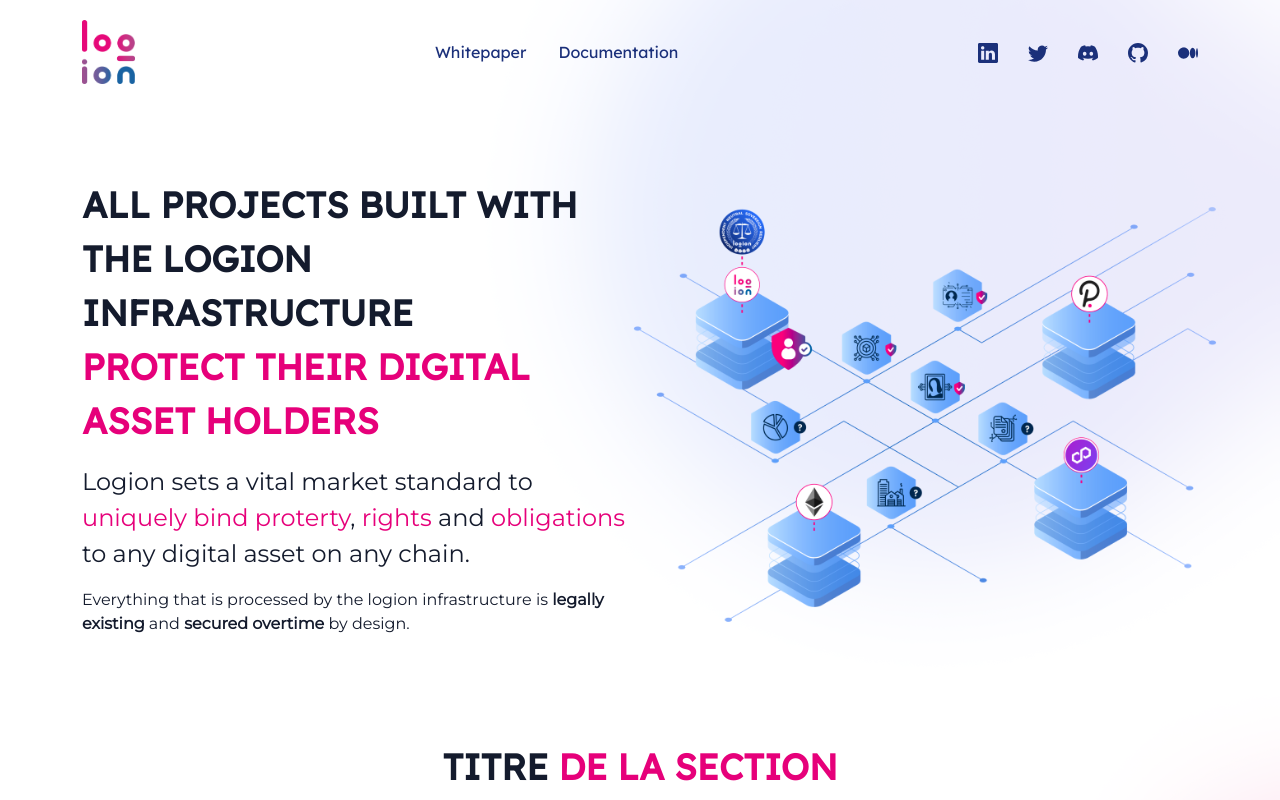
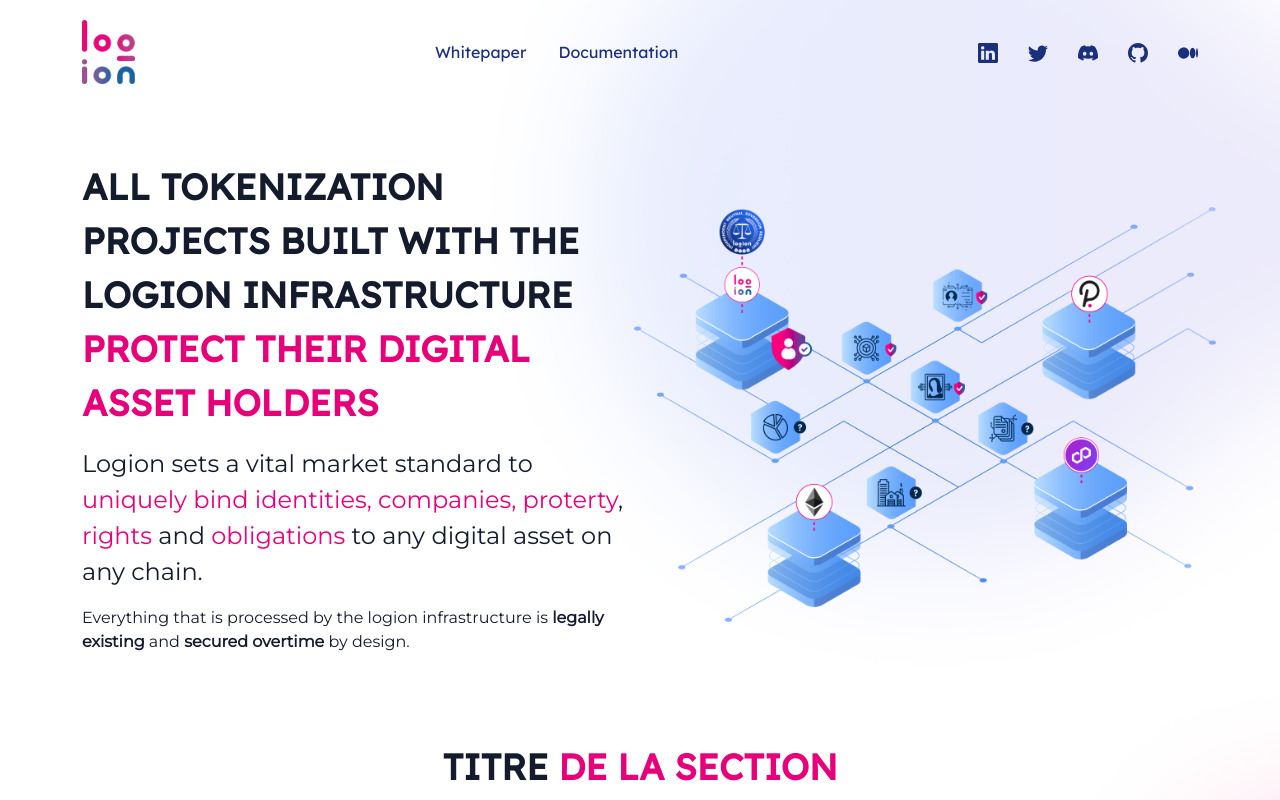
Before and after one commit to logion-network/logion-web-site, a React (Create React App) app: page / in a window 1280 px wide. Shown: the top 800 px of the page. Built offline with nearby package versions, Linux system fonts and the light colour scheme.

Commit message:
Update Content.tsx

```diff
--- a/src/Content.tsx
+++ b/src/Content.tsx
@@ -38,12 +38,12 @@ export const CONTENT: ReactNode = (<>
     <Banner
         firstText={<>
             { /* START EDIT */ }
-            All projects built with the logion infrastructure<br/><em>protect their digital asset holders</em>
+            All tokenization projects built with the logion infrastructure<br/><em>protect their digital asset holders</em>
             { /* STOP EDIT */ }
         </>}
         secondText={<>
             { /* START EDIT */ }
-            Logion sets a vital market standard to <em>uniquely bind proterty</em>, <em>rights</em> and <em>obligations</em> to any digital asset on any chain.
+            Logion sets a vital market standard to <em>uniquely bind identities, companies, proterty</em>, <em>rights</em> and <em>obligations</em> to any digital asset on any chain.
             { /* STOP EDIT */ }
         </>}
         thirdText={<>
```
